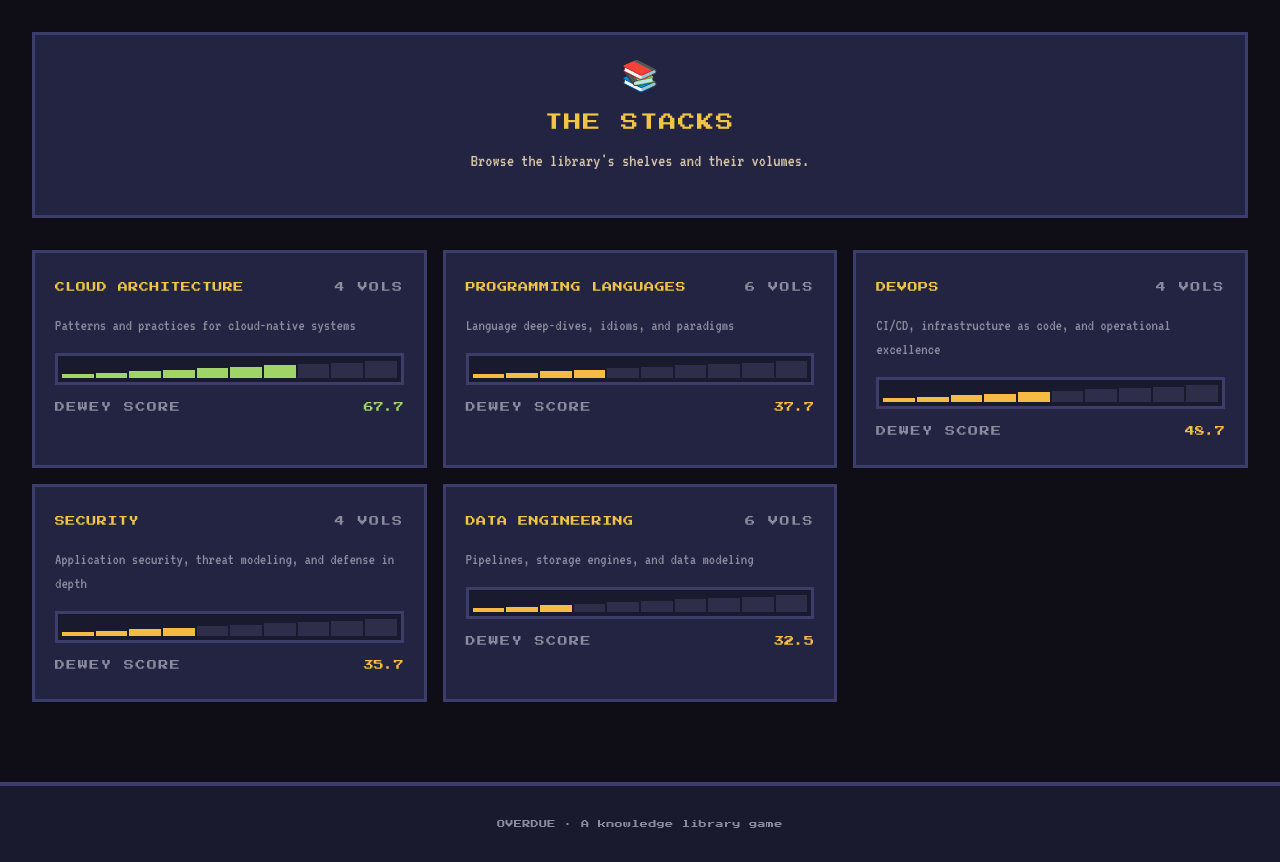
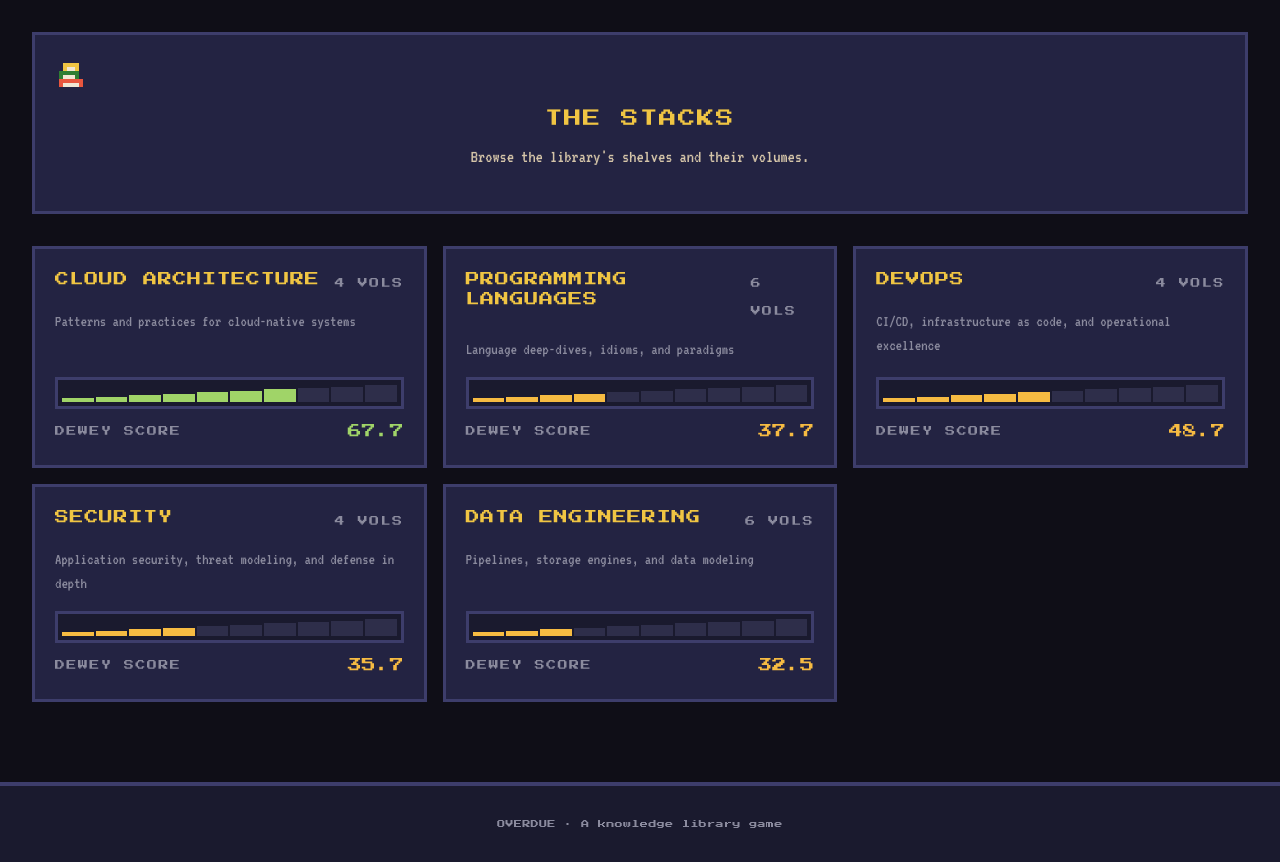
Before and after one commit to onlydole/overdue, a FastAPI app: page /shelves in a window 1280 px wide. Shown: the part 68-930 px from the top of the page. Run offline with FastAPI, Linux system fonts and the light colour scheme; data comes from the database, SQL or seed files in the repository; some libraries are stand-ins or nearby versions.

Commit message:
feat: polish shelf cards, typography sizing, and 60-char title limit
Enforce 60-character volume title limit in Pydantic models and the
creation form to match the DB column constraint.

Improve shelf browsing cards with flex column layout, minimum height,
and larger font sizes for shelf names and Dewey scores. Bump "New
Shelf" button text for better readability.

Co-Authored-By: Claude Opus 4.6 <noreply@anthropic.com>

```diff
--- a/src/models/volume.py
+++ b/src/models/volume.py
@@ -8,7 +8,7 @@ from pydantic import BaseModel, Field
 class VolumeCreate(BaseModel):
     """Request body for creating a new volume."""
 
-    title: str = Field(..., min_length=1, max_length=255)
+    title: str = Field(..., min_length=1, max_length=60)
     content: str = Field(..., min_length=1)
     shelf_id: int
     bookmarks: list[str] = Field(default_factory=list)
@@ -17,7 +17,7 @@ class VolumeCreate(BaseModel):
 class VolumeUpdate(BaseModel):
     """Request body for updating a volume."""
 
-    title: str | None = Field(None, min_length=1, max_length=255)
+    title: str | None = Field(None, min_length=1, max_length=60)
     content: str | None = Field(None, min_length=1)
     shelf_id: int | None = None
     bookmarks: list[str] | None = None
--- a/templates/shelves.html
+++ b/templates/shelves.html
@@ -4,30 +4,30 @@
 {% block content %}
 <div class="space-y-8">
     <div class="pixel-card text-center py-6">
-        <div class="text-3xl mb-3">&#128218;</div>
+        <div class="mb-3">{{ render_icon('books', 32) }}</div>
         <h1 class="pixel-heading-lg mb-2">The Stacks</h1>
         <p class="text-parchment-dark text-lg mb-4">Browse the library's shelves and their volumes.</p>
         {% if current_user %}
-        <a href="/shelves/create" class="pixel-btn pixel-btn-gold text-[7px]">+ New Shelf</a>
+        <a href="/shelves/create" class="pixel-btn pixel-btn-gold text-[10px]">+ New Shelf</a>
         {% endif %}
     </div>
 
     {% if shelves %}
     <div class="grid grid-cols-1 md:grid-cols-2 lg:grid-cols-3 gap-4">
         {% for shelf in shelves %}
-        <a href="/shelves/{{ shelf.id }}" class="pixel-card block group">
+        <a href="/shelves/{{ shelf.id }}" class="pixel-card block group flex flex-col min-h-[180px]">
             <div class="flex items-start justify-between mb-3">
-                <h3 class="font-pixel text-[10px] text-gold uppercase tracking-wider">{{ shelf.name }}</h3>
+                <h3 class="font-pixel text-sm text-gold uppercase tracking-wider">{{ shelf.name }}</h3>
                 <span class="pixel-label">{{ shelf.volume_count }} vol{{ 's' if shelf.volume_count != 1 }}</span>
             </div>
             {% if shelf.description %}
             <p class="text-ink-light text-base mb-4">{{ shelf.description }}</p>
             {% endif %}
-            <div class="space-y-2">
+            <div class="space-y-2 mt-auto">
                 <div class="dewey-gauge dewey-gauge-bar h-8 w-full" data-score="{{ shelf.average_dewey }}"></div>
                 <div class="flex items-center justify-between">
                     <span class="pixel-label">Dewey Score</span>
-                    <span class="font-pixel text-[10px]"
+                    <span class="font-pixel text-sm"
                           style="color: {% if shelf.average_dewey >= 75 %}#5cdb5c{% elif shelf.average_dewey >= 50 %}#a0d468{% elif shelf.average_dewey >= 25 %}#f6bb42{% else %}#e8563e{% endif %}">
                         {{ shelf.average_dewey }}
                     </span>
@@ -38,7 +38,7 @@
     </div>
     {% else %}
     <div class="pixel-card text-center py-12">
-        <div class="text-4xl mb-4">&#128214;</div>
+        <div class="mb-4">{{ render_icon('book-open', 32) }}</div>
         <p class="text-parchment text-lg mb-2">The stacks are empty.</p>
         <p class="text-ink-light">Create a shelf to start organizing knowledge.</p>
     </div>
--- a/templates/volume_create.html
+++ b/templates/volume_create.html
@@ -4,7 +4,7 @@
 {% block content %}
 <div class="max-w-2xl mx-auto space-y-6">
     <div class="flex items-center gap-4">
-        <a href="/shelves" class="pixel-btn pixel-btn-outline text-[8px]">&larr; Back</a>
+        <a href="/shelves" class="pixel-btn pixel-btn-outline text-[10px]">&larr; Back</a>
         <h1 class="pixel-heading-lg">Shelve a Volume</h1>
     </div>
 
@@ -20,7 +20,7 @@
         <form method="post" action="/volumes/create" class="space-y-5">
             <div>
                 <label for="title" class="pixel-label block mb-2">Title</label>
-                <input type="text" id="title" name="title" required maxlength="255"
+                <input type="text" id="title" name="title" required maxlength="60"
                        value="{{ title|default('') }}"
                        class="w-full bg-pixel-bg border-3 border-pixel-border text-parchment font-retro text-lg px-4 py-3 focus:border-gold focus:outline-none"
                        placeholder="What are you documenting?">
```
